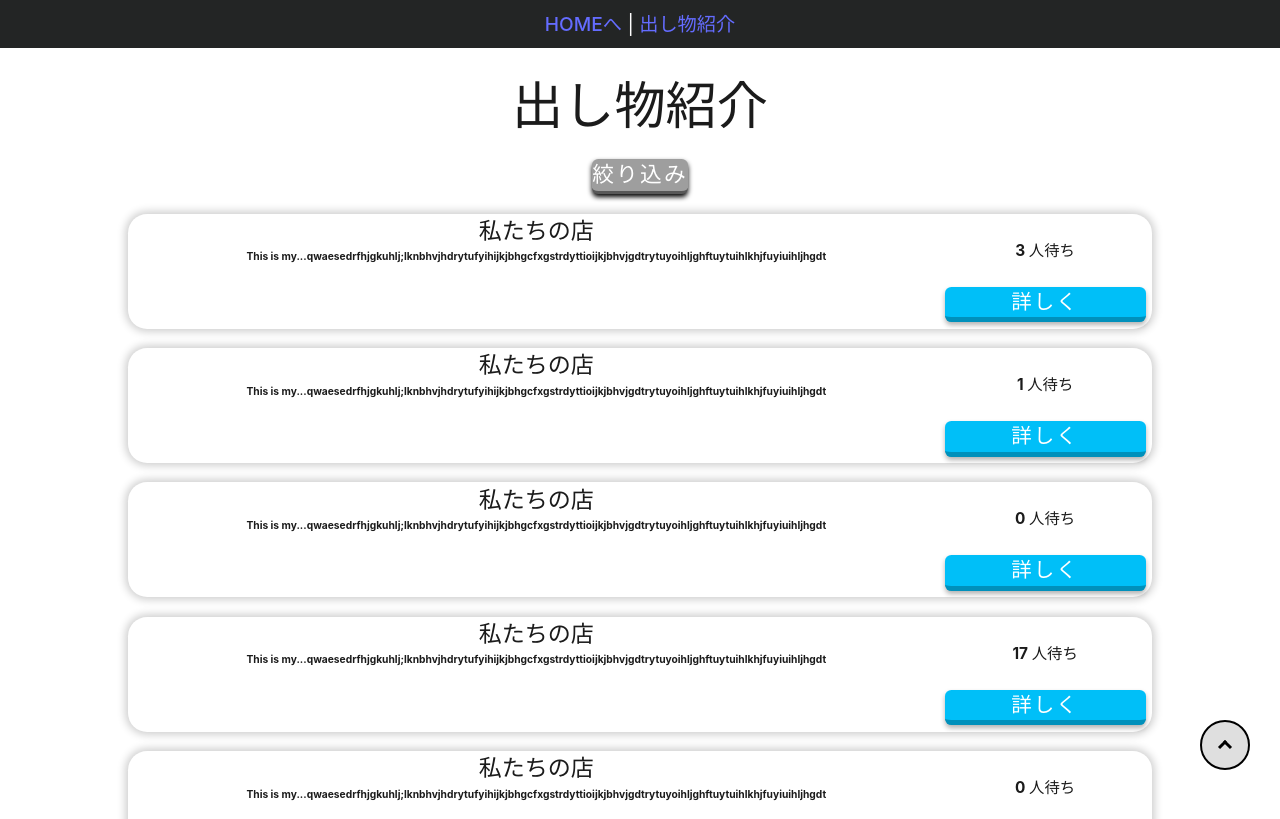
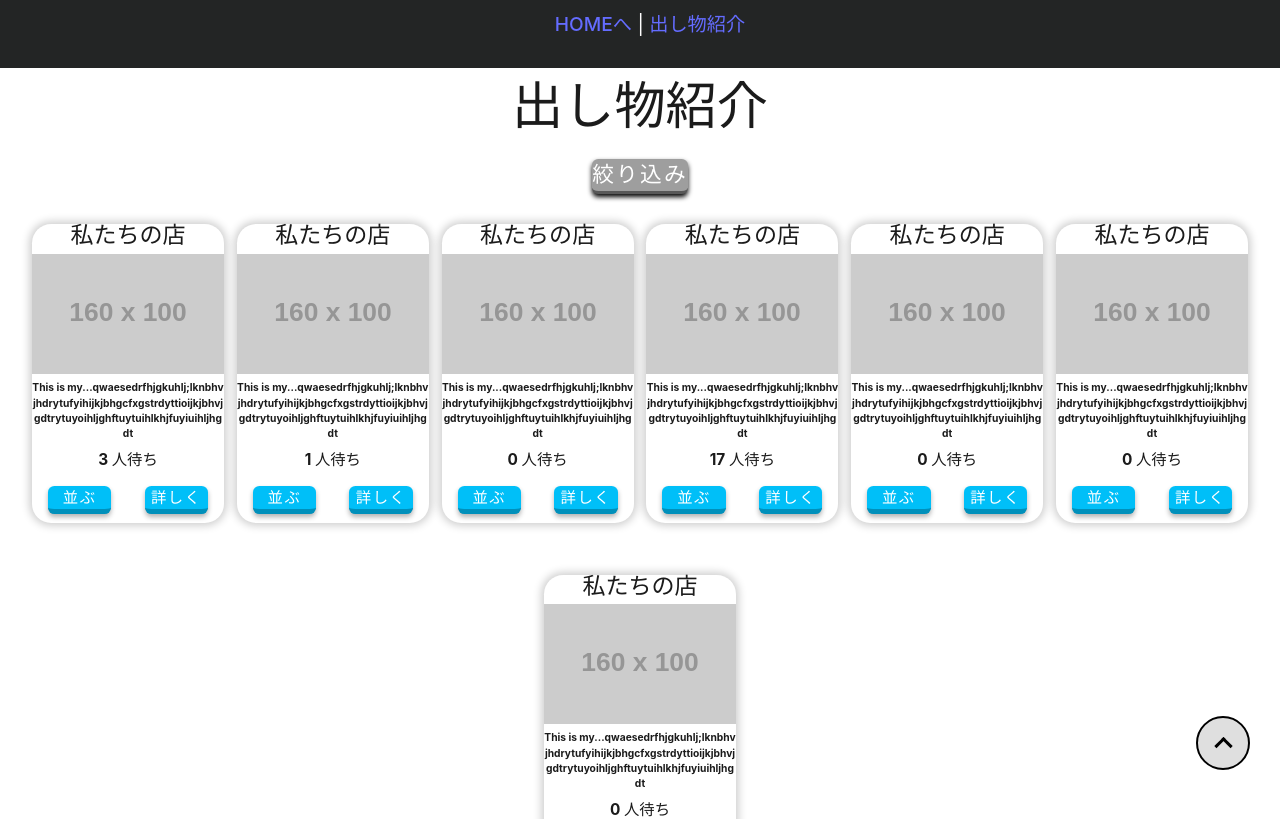
Before and after one commit to TGR-Group/MOCA-customer-frontend, a Vue app: page /introduction in a window 1280 px wide. Shown: the top 819 px of the page. Built offline with nearby package versions, Linux system fonts and the light colour scheme.

Commit message:
⬆️ update レイアウト変更、並ぶボタン追加

```diff
--- a/src/assets/StoreDatasSample.json
+++ b/src/assets/StoreDatasSample.json
@@ -4,6 +4,7 @@
         "Grade": 1,
         "Category": 64,
         "StoreDescription": "This is my...qwaesedrfhjgkuhlj;lknbhvjhdrytufyihijkjbhgcfxgstrdyttioijkjbhvjgdtrytuyoihljghftuytuihlkhjfuyiuihljhgdt",
+        "StoreImage": "https://placehold.jp/160x100.png",
         "WaitingPeople": 3
     },
 
@@ -12,6 +13,7 @@
         "Grade": 4,
         "Category": 32,
         "StoreDescription": "This is my...qwaesedrfhjgkuhlj;lknbhvjhdrytufyihijkjbhgcfxgstrdyttioijkjbhvjgdtrytuyoihljghftuytuihlkhjfuyiuihljhgdt",
+        "StoreImage": "https://placehold.jp/160x100.png",
         "WaitingPeople": 1
     },
 
@@ -20,6 +22,7 @@
         "Grade": 8,
         "Category": 16,
         "StoreDescription": "This is my...qwaesedrfhjgkuhlj;lknbhvjhdrytufyihijkjbhgcfxgstrdyttioijkjbhvjgdtrytuyoihljghftuytuihlkhjfuyiuihljhgdt",
+        "StoreImage": "https://placehold.jp/160x100.png",
         "WaitingPeople": 0
     },
 
@@ -28,6 +31,7 @@
         "Grade": 2,
         "Category": 8,
         "StoreDescription": "This is my...qwaesedrfhjgkuhlj;lknbhvjhdrytufyihijkjbhgcfxgstrdyttioijkjbhvjgdtrytuyoihljghftuytuihlkhjfuyiuihljhgdt",
+        "StoreImage": "https://placehold.jp/160x100.png",
         "WaitingPeople": 17
     },
 
@@ -36,6 +40,7 @@
         "Grade": 2,
         "Category": 4,
         "StoreDescription": "This is my...qwaesedrfhjgkuhlj;lknbhvjhdrytufyihijkjbhgcfxgstrdyttioijkjbhvjgdtrytuyoihljghftuytuihlkhjfuyiuihljhgdt",
+        "StoreImage": "https://placehold.jp/160x100.png",
         "WaitingPeople": 0
     },
 
@@ -44,6 +49,7 @@
         "Grade": 4,
         "Category": 2,
         "StoreDescription": "This is my...qwaesedrfhjgkuhlj;lknbhvjhdrytufyihijkjbhgcfxgstrdyttioijkjbhvjgdtrytuyoihljghftuytuihlkhjfuyiuihljhgdt",
+        "StoreImage": "https://placehold.jp/160x100.png",
         "WaitingPeople": 0
     },
 
@@ -52,6 +58,7 @@
         "Grade": 1,
         "Category": 1,
         "StoreDescription": "This is my...qwaesedrfhjgkuhlj;lknbhvjhdrytufyihijkjbhgcfxgstrdyttioijkjbhvjgdtrytuyoihljghftuytuihlkhjfuyiuihljhgdt",
+        "StoreImage": "https://placehold.jp/160x100.png",
         "WaitingPeople": 0
     }
 }
--- a/src/components/StoreDiscriptionBox.vue
+++ b/src/components/StoreDiscriptionBox.vue
@@ -16,14 +16,22 @@
 
         <div class="StoreName">{{ props.StoreData.StoreName }}</div>
 
+        <img class="StoreImage" :src="props.StoreData.StoreImage" alt="StoreImage" />
+
         <div class="StoreDiscription">{{ props.StoreData.StoreDescription }}</div>
 
         <div class="StoreState">
             {{ props.StoreData.WaitingPeople }} 人待ち
         </div>
-        <router-link :to="'/introduction/detail/' + props.StoreID" class="btn col-6 ToDetail">
-            詳しく
-        </router-link>
+
+        <div class="buttons">
+            <button class="btn col-6 ReserveBtn" @click="Reserve">
+                並ぶ
+            </button>
+            <router-link :to="'/introduction/detail/' + props.StoreID" class="btn col-6 ToDetail">
+                詳しく
+            </router-link>
+        </div>
     </div>
 </template>
 
@@ -37,21 +45,25 @@
     .btn {
         padding: 0;
     }
+    .buttons {
+        display: flex;
+        gap: 0.1em;
+        margin: 0.1em auto;
+        width: 100%;
+    }
     .StoreBox {
-        display: grid;
-        width: 80%;
-        max-height: 9em;
+        margin: 0;
+        display: flex;
+        width: 100%;
         margin: 0.5em auto;
         height: fit-content;
-        grid-template-columns: 4fr 1fr;
-        grid-template-rows: 1fr 2fr;
         background-color: #ffffff;
         border-radius: 1.5em;
         box-shadow: 0 0em 0.7em 0.2em rgba(0, 0, 0, 0.2);
         font-weight: bold;
         text-decoration: none;
-        padding: 0.5em;
         gap: 0.5em;
+        flex-flow: column;
     }
     .StoreName {
         top: 0%;
@@ -60,8 +72,6 @@
         font-weight: bold;
         overflow-wrap: normal;
         word-break: keep-all;
-        grid-column: 1;
-        grid-row: 1 / 2;
         line-height: 1em;
         height: fit-content;
     }
@@ -69,8 +79,6 @@
         left: 100%;
         font-size: 1.2em;
         font-weight: bold;
-        grid-column: 2;
-        grid-row: 1 / 3;
         top: 0;
         bottom: 0;
         margin: auto;
@@ -80,15 +88,40 @@
         font-weight: bold;
         word-break: break-all;
         overflow: auto;
-        grid-column: 1;
-        grid-row: 2 / 4;
         height: 75%;
     }
+    .StoreImage {
+        align-items: center;
+        justify-content: center;
+        width: 100%;
+        padding: 0;
+        margin: 0;
+    }
+    .ReserveBtn {
+        display: flex;
+        width: 33%;
+        font-size: 1.2em;
+        color: #fff;
+        border: none;
+        background: #00bff8;
+        border-bottom: 5px solid #0090bb;
+        -webkit-box-shadow: 0 3px 5px rgba(0, 0, 0, .3);
+        box-shadow: 0 3px 5px rgba(0, 0, 0, .3);
+        margin: auto;
+        align-items: center;
+        text-align: center;
+        justify-content:center;
+        margin: 0.5em auto;
+    }
+    .ReserveBtn:hover {
+        color: #ffffff;
+        background: #00bff8;
+        border-bottom: 2px solid #0090bb;
+    }
     .ToDetail {
-        grid-column: 2;
-        grid-row: 3;
         display: flex;
-        width: 100%;
+        width: 33%;
+        font-size: 1.2em;
         color: #fff;
         background: #00bff8;
         border-bottom: 5px solid #0090bb;
@@ -98,6 +131,7 @@
         align-items: center;
         text-align: center;
         justify-content:center;
+        margin: 0.5em auto;
     }
     .ToDetail:hover {
         color: #ffffff;
--- a/src/components/introduction.vue
+++ b/src/components/introduction.vue
@@ -45,6 +45,16 @@
         1: "1年生"
     });
 
+    const DisplayStoreList = computed(() => {
+        var result = [];
+        for (var i of StoreIDs.value) {
+            if (CategoryAll.value == 0 && (StoreDatas.value[i].Grade & GradeAll.value) != 0 || (StoreDatas.value[i].Category & CategoryAll.value) != 0 && GradeAll.value == 0 || (StoreDatas.value[i].Category & CategoryAll.value) != 0 && (StoreDatas.value[i].Grade & GradeAll.value) != 0 || (CategoryAll.value + GradeAll.value) == 0) {
+                result.push(i);
+            }
+        }
+        return result;
+    });
+
     const AccordionOpen = ref(false);
 </script>
 
@@ -87,13 +97,27 @@
            </div>
         </div>
     </div>
-
-    <div class="StoreBox" v-for="StoreID in StoreIDs" >
-        <StoreDiscriptionBox v-show="CategoryAll == 0 && (StoreDatas[StoreID].Grade & GradeAll) != 0 || (StoreDatas[StoreID].Category & CategoryAll) != 0 && GradeAll == 0 || (StoreDatas[StoreID].Category & CategoryAll) != 0 && (StoreDatas[StoreID].Grade & GradeAll) != 0 || (CategoryAll + GradeAll) == 0" :StoreID="StoreID" :StoreData=StoreDatas[StoreID]  />
+    <div class="StoreBoxes">
+        <div class="IntroStoreBox" v-for="StoreID in DisplayStoreList" >
+            <StoreDiscriptionBox  :StoreID="StoreID" :StoreData=StoreDatas[StoreID]  />
+        </div>
     </div>
 </template>
 
-<style>
+<style scoped>
+
+    .StoreBoxes {
+        display: flex;
+        flex-flow: row wrap;
+        gap: 1em;
+        margin: auto;
+        justify-content:center;
+    }
+    .IntroStoreBox {
+        max-width: 45%;
+        flex-shrink: 0;
+        width: 15em;
+    }
 
     .CheckBox{
         width: 100%;
```
